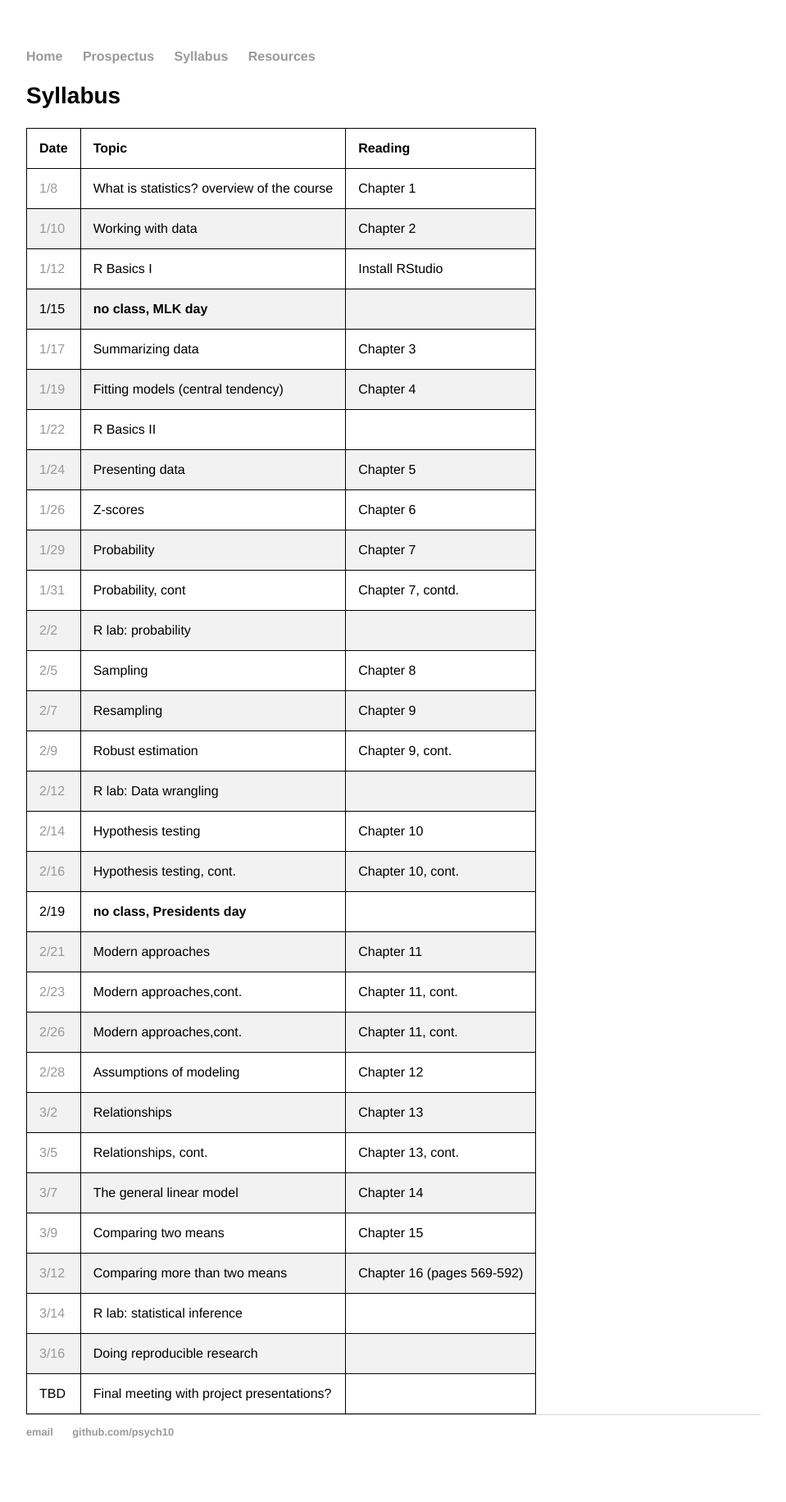
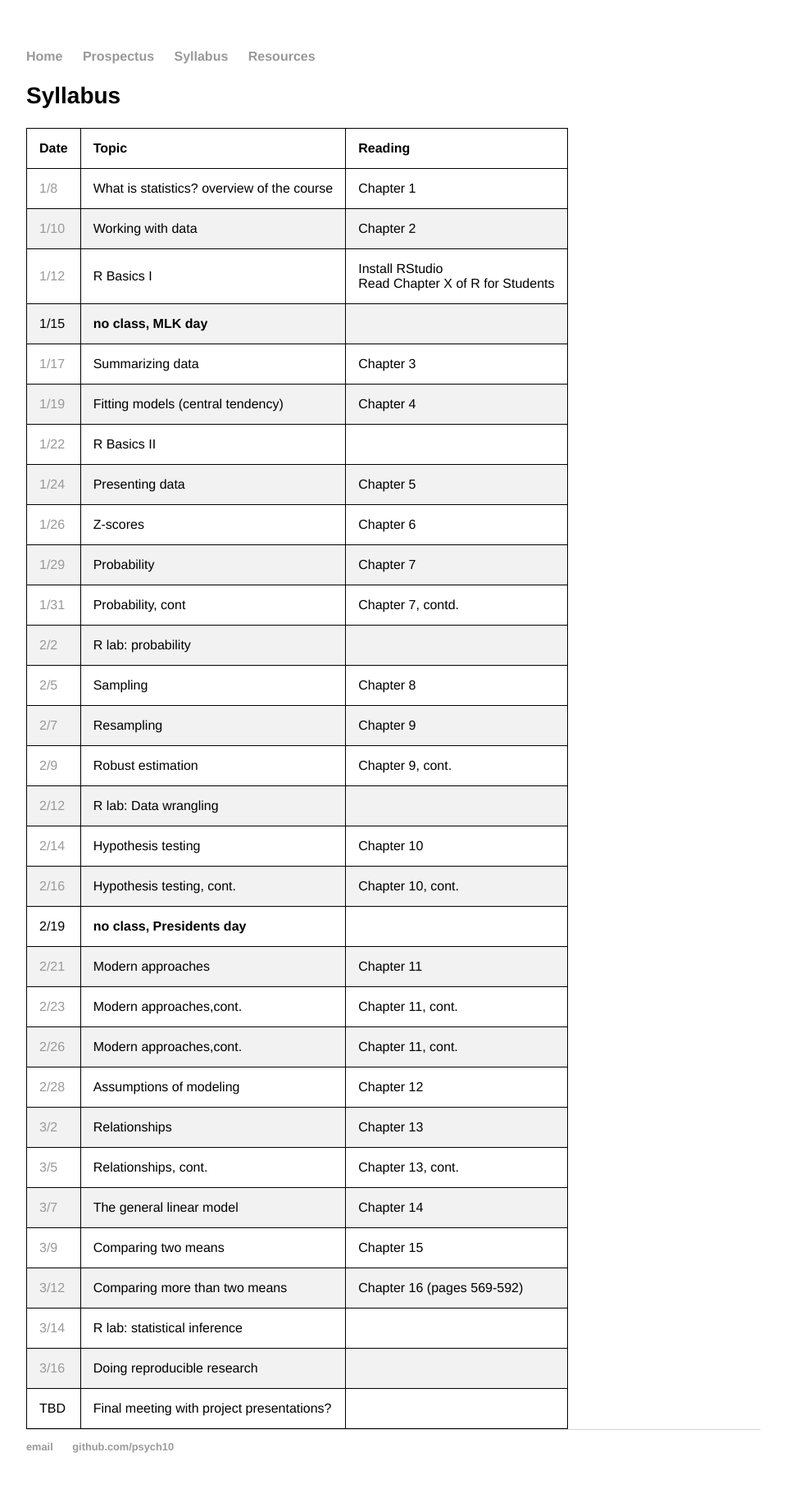
Before and after one commit to stats60/stats60.github.io, a Jekyll site: the page built from syllabus/index.md, in a window 1280 px wide. Shown: the whole page at 82% size, without its empty margins (160-1119 px from the left). Built offline with Jekyll 4.4.1, drawn with Linux system fonts in a browser that asks for light colours; our own code applies the rules of GitHub Pages for plain Markdown files.

Commit message:
autoupdate

```diff
--- a/syllabus/index.md
+++ b/syllabus/index.md
@@ -8,7 +8,7 @@ title: Psych 10: Syllabus
 | ---|---|---|
 | [1/8](../lectures/lecture01)|What is statistics? overview of the course|Chapter 1|
 | [1/10](../lectures/lecture02)|Working with data |Chapter 2|
-| [1/12](../lectures/lecture03)|R Basics I|Install RStudio|
+| [1/12](../lectures/lecture03)|R Basics I|Install RStudio<br>Read Chapter X of R for Students|
 | 1/15|**no class, MLK day**|
 | [1/17](../lectures/lecture04)|Summarizing data|Chapter 3|
 | [1/19](../lectures/lecture05)|Fitting models (central tendency)|Chapter 4|
```
